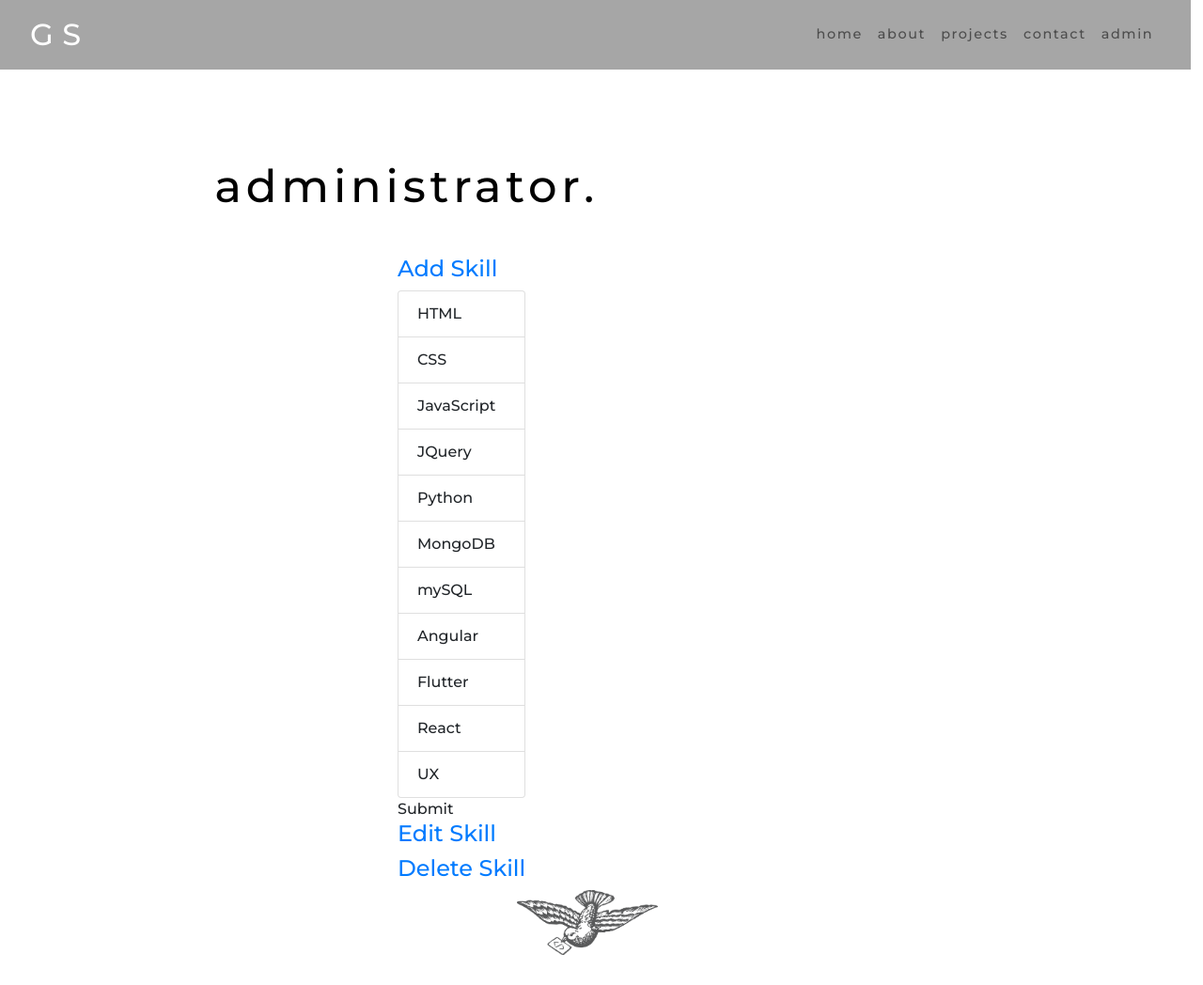
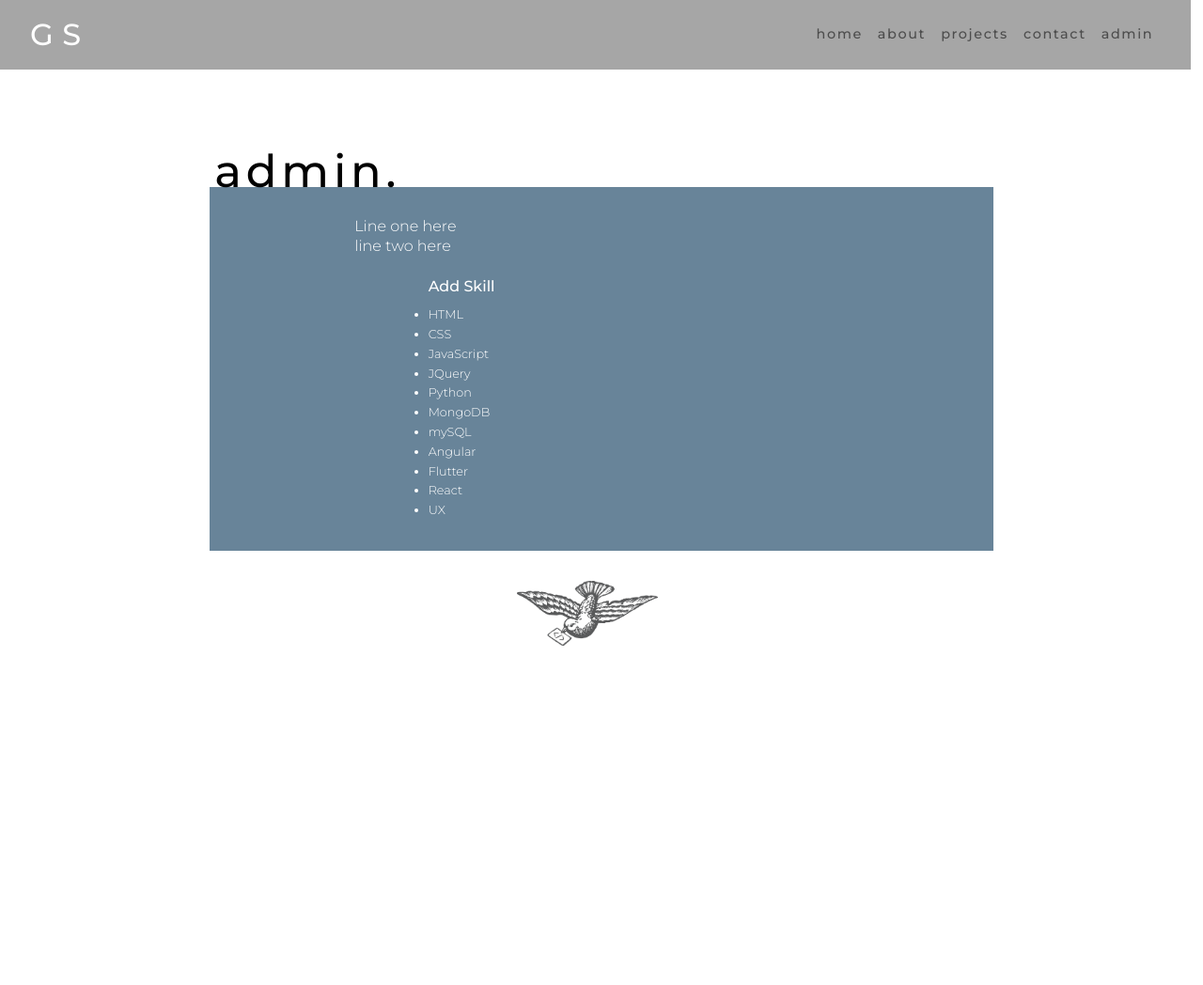
Before and after one commit to GarySimons/Gary_Simons, a Flask app: page /admin in a window 1280 px wide, after a click on "Add Skill". Shown: the whole page at 94% size. After the commit the page ends 800 px from the top, so only its background shows below. Run offline with Flask 2, Linux system fonts and the light colour scheme; some libraries are stand-ins or nearby versions.

Commit message:
Added styling to admin page. Placed bird on bottom of each page

```diff
--- a/static/css/style.css
+++ b/static/css/style.css
@@ -112,6 +112,7 @@ body {
     letter-spacing: .3rem;
     padding-top: 6rem;
     margin-bottom: -.8rem;
+    margin-top: -1rem;
     z-index: 1;
 }
 
@@ -275,6 +279,45 @@ body {
     text-align: left;
 }
 
+/* Admin page */
+
+.adminbox {
+    background-color: #688499;
+    padding-bottom: 2rem;
+    padding-top: 2rem;
+    margin-bottom: 2rem;
+}
+
+.admintext {
+    color: #fff;
+    text-underline-position: 1rem;
+    font-size: 1rem;
+    line-height: 1.3rem;
+    font-weight: 300;
+}
+
+.adminsub {
+    color: #fff;
+    font-size: 1rem;
+    line-height: 1.3rem;
+    font-weight: 500;
+    text-decoration: none;
+}
+
+.adminsub:hover {
+    text-decoration: none !important;
+    color: #000 !important;
+    transition: .1s ease-in-out;
+}
+
+.list {
+    color: #fff;
+    font-size: 0.8rem;
+    line-height: 1.3rem;
+    font-weight: 300;
+    text-decoration: none;
+}
+
 /* Footer */
 
 #footer {
--- a/templates/about.html
+++ b/templates/about.html
@@ -70,4 +70,9 @@
     </div>
 </section>
 
+<!-- Bird -->
+        <div class="row col-12 justify-content-center">
+            <img id="birdsmall" src="static/images/bird80black.png" alt="Bird" class="img-fluid">
+        </div>
+
 {% endblock content %}
--- a/templates/admin.html
+++ b/templates/admin.html
@@ -3,14 +3,14 @@
 
 <section id="contact">
     <div class="row justify-content-center">
-        <h3 class="col-sm-12 col-md-8 sectionhead">administrator.</h3>
+        <h3 class="col-sm-12 col-md-8 sectionhead">admin.</h3>
     </div>
 
 <!--Form-->
         <div class="container adminbox col-sm-12 col-md-8">
             <div class="row justify-content-center">
                 <div class="col-sm-8 col-md-8">
-            <p class="contacttext">Line one here
+                    <p class="admintext">Line one here
                     <br />
                     line two here</p>
                 </div>
@@ -22,70 +22,24 @@
             <div class="panel panel-default">
                 <div class="panel-heading">
                     <h4 class="panel-title">
-                    <a data-toggle="collapse" href="#collapse1">Add Skill</a>
+                        <a data-toggle="collapse" class="adminsub" href="#collapse1">Add Skill</a>
                     </h4>
                 </div>
                 <div id="collapse1" class="panel-collapse collapse">
                 <ul class="list-group">
-                    <li class="list-group-item">HTML</li>
-                    <li class="list-group-item">CSS</li>
-                    <li class="list-group-item">JavaScript</li>
-                    <li class="list-group-item">JQuery</li>
-                    <li class="list-group-item">Python</li>
-                    <li class="list-group-item">MongoDB</li>
-                    <li class="list-group-item">mySQL</li>
-                    <li class="list-group-item">Angular</li>
-                    <li class="list-group-item">Flutter</li>
-                    <li class="list-group-item">React</li>
-                    <li class="list-group-item">UX</li>
+                    <li class="list">HTML</li>
+                    <li class="list">CSS</li>
+                    <li class="list">JavaScript</li>
+                    <li class="list">JQuery</li>
+                    <li class="list">Python</li>
+                    <li class="list">MongoDB</li>
+                    <li class="list">mySQL</li>
+                    <li class="list">Angular</li>
+                    <li class="list">Flutter</li>
+                    <li class="list">React</li>
+                    <li class="list">UX</li>
                 </ul>
-                <div class="panel-footer">Submit</div>
                 </div>
-
-                <div class="panel-heading">
-                <h4 class="panel-title">
-                    <a data-toggle="collapse" href="#collapse1">Edit Skill</a>
-                </h4>
-                </div>
-                <div id="collapse2" class="panel-collapse collapse">
-                <ul class="list-group">
-                    <li class="list-group-item">HTML</li>
-                    <li class="list-group-item">CSS</li>
-                    <li class="list-group-item">JavaScript</li>
-                    <li class="list-group-item">JQuery</li>
-                    <li class="list-group-item">Python</li>
-                    <li class="list-group-item">MongoDB</li>
-                    <li class="list-group-item">mySQL</li>
-                    <li class="list-group-item">Angular</li>
-                    <li class="list-group-item">Flutter</li>
-                    <li class="list-group-item">React</li>
-                    <li class="list-group-item">UX</li>
-                </ul>
-                <div class="panel-footer">Submit</div>
-                </div>
-
-                <div class="panel-heading">
-                <h4 class="panel-title">
-                    <a data-toggle="collapse" href="#collapse1">Delete Skill</a>
-                </h4>
-                </div>
-                <div id="collapse3" class="panel-collapse collapse">
-                <ul class="list-group">
-                    <li class="list-group-item">HTML</li>
-                    <li class="list-group-item">CSS</li>
-                    <li class="list-group-item">JavaScript</li>
-                    <li class="list-group-item">JQuery</li>
-                    <li class="list-group-item">Python</li>
-                    <li class="list-group-item">MongoDB</li>
-                    <li class="list-group-item">mySQL</li>
-                    <li class="list-group-item">Angular</li>
-                    <li class="list-group-item">Flutter</li>
-                    <li class="list-group-item">React</li>
-                    <li class="list-group-item">UX</li>
-                </ul>
-                <div class="panel-footer">Delete</div>
-                </div>
-
             </div>
             </div>
 
@@ -94,6 +48,7 @@
 
 </section>
 
+<!-- Bird -->
         <div class="row col-12 justify-content-center">
             <img id="birdsmall" src="static/images/bird80black.png" alt="Bird" class="img-fluid">
         </div>
--- a/templates/projects.html
+++ b/templates/projects.html
@@ -39,5 +39,9 @@
 
 </section>
 
+<!-- Bird -->
+        <div class="row col-12 justify-content-center">
+            <img id="birdsmall" src="static/images/bird80black.png" alt="Bird" class="img-fluid">
+        </div>
 
 {% endblock content %}
```
Also changed, not shown: other parts of static/css/style.css (+3 -0 lines), templates/contact.html (+3 -8 lines). Lines whose indentation alone changed are shown as unchanged.
